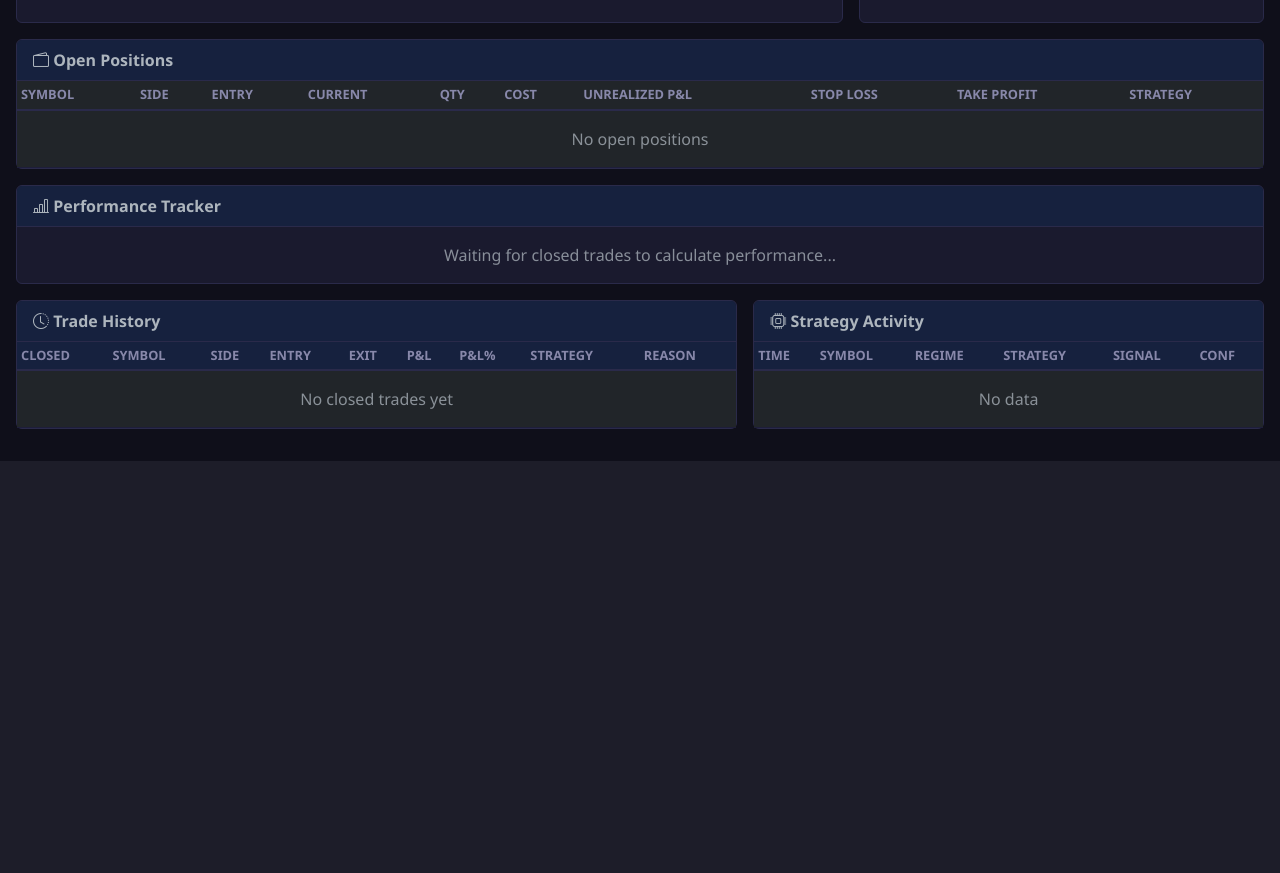
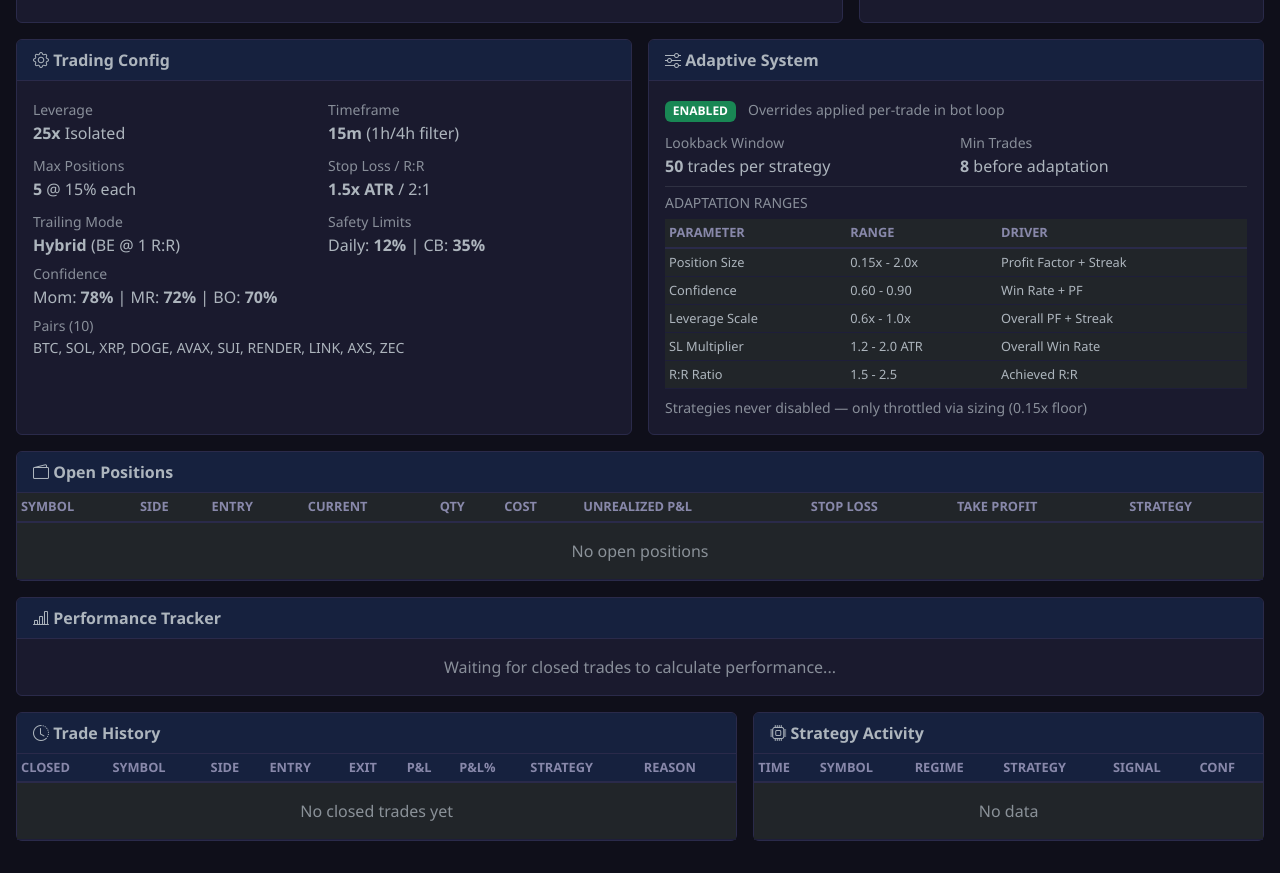
Before and after one commit to sumedhmohaneTS/CryptoTrader, a Flask app: page / in a window 1280 px wide. Shown: the part 464-1337 px from the top of the page. Before the commit the page ends 925 px from the top, so only its background shows below. Run offline with Flask 3, Linux system fonts and the light colour scheme; data that the repository does not hold is empty.

Commit message:
Add config & adaptive status cards to dashboard
Shows current trading config (leverage, timeframe, pairs, trailing, limits)
and adaptive regime system status (enabled/disabled, parameters, ranges).
New /api/config endpoint serves settings from config/settings.py.

Co-Authored-By: Claude Opus 4.6 <noreply@anthropic.com>

```diff
--- a/dashboard/app.py
+++ b/dashboard/app.py
@@ -92,6 +92,49 @@ def api_performance():
     return jsonify(get_performance_report())
 
 
+@app.route("/api/config")
+def api_config():
+    from config import settings as s
+    config = {
+        "leverage": getattr(s, "LEVERAGE", 1),
+        "timeframe": getattr(s, "PRIMARY_TIMEFRAME", "15m"),
+        "max_positions": getattr(s, "MAX_OPEN_POSITIONS", 5),
+        "position_size_pct": getattr(s, "MAX_POSITION_PCT", 0.15),
+        "stop_loss_atr": getattr(s, "STOP_LOSS_ATR_MULTIPLIER", 1.5),
+        "reward_risk": getattr(s, "REWARD_RISK_RATIO", 2.0),
+        "trailing_enabled": getattr(s, "TRAILING_STOP_ENABLED", False),
+        "trailing_hybrid": getattr(s, "TRAILING_HYBRID", False),
+        "breakeven_rr": getattr(s, "BREAKEVEN_RR", 1.0),
+        "daily_loss_limit": getattr(s, "DAILY_LOSS_LIMIT_PCT", 0.12),
+        "circuit_breaker": getattr(s, "MAX_DRAWDOWN_PCT", 0.35),
+        "pairs": getattr(s, "DEFAULT_PAIRS", []),
+        "pair_rotation": getattr(s, "ENABLE_PAIR_ROTATION", False),
+        "adaptive_enabled": getattr(s, "ADAPTIVE_ENABLED", False),
+        "adaptive_lookback": getattr(s, "ADAPTIVE_LOOKBACK_TRADES", 30),
+        "adaptive_min_trades": getattr(s, "ADAPTIVE_MIN_TRADES", 8),
+        "confidence": {
+            "momentum": getattr(s, "STRATEGY_MIN_CONFIDENCE", {}).get("momentum", 0.78),
+            "mean_reversion": getattr(s, "STRATEGY_MIN_CONFIDENCE", {}).get("mean_reversion", 0.72),
+            "breakout": getattr(s, "STRATEGY_MIN_CONFIDENCE", {}).get("breakout", 0.70),
+        },
+    }
+
+    # Include live adaptive state if available
+    adaptive_state = None
+    if getattr(s, "ADAPTIVE_ENABLED", False):
+        try:
+            from adaptive.performance_tracker import PerformanceTracker
+            from adaptive.adaptive_controller import AdaptiveController
+            # Try to get the live bot's tracker (if running in same process)
+            # Otherwise return static config only
+            adaptive_state = {"status": "enabled", "note": "Overrides applied per-trade in bot loop"}
+        except Exception:
+            pass
+
+    config["adaptive_state"] = adaptive_state
+    return jsonify(config)
+
+
 @app.route("/api/bot/start", methods=["POST"])
 def api_bot_start():
     result = start_bot()
--- a/templates/dashboard.html
+++ b/templates/dashboard.html
@@ -122,6 +122,26 @@
             <div class="card h-100">
                 <div class="card-header"><i class="bi bi-shield-check"></i> Risk Status</div>
                 <div class="card-body" id="risk-metrics">
+                    <div class="text-muted text-center">Loading...</div>
+                </div>
+            </div>
+        </div>
+    </div>
+
+    <!-- Config & Adaptive Status -->
+    <div class="row g-3 mb-3">
+        <div class="col-lg-6">
+            <div class="card h-100">
+                <div class="card-header"><i class="bi bi-gear"></i> Trading Config</div>
+                <div class="card-body" id="config-body">
+                    <div class="text-muted text-center">Loading...</div>
+                </div>
+            </div>
+        </div>
+        <div class="col-lg-6">
+            <div class="card h-100">
+                <div class="card-header"><i class="bi bi-sliders"></i> Adaptive System</div>
+                <div class="card-body" id="adaptive-body">
                     <div class="text-muted text-center">Loading...</div>
                 </div>
             </div>
@@ -564,6 +584,92 @@ async function loadPerformance() {
         </div>`;
 }
 
+async function loadConfig() {
+    const d = await api('/api/config');
+    if (!d) return;
+
+    // Trading config card
+    const cfgEl = $('config-body');
+    const pairs = (d.pairs || []).map(p => p.replace('/USDT', '')).join(', ');
+    const trailMode = d.trailing_hybrid ? 'Hybrid' : d.trailing_enabled ? 'Pure Trailing' : 'Fixed TP';
+    cfgEl.innerHTML = `
+        <div class="row g-2">
+            <div class="col-6">
+                <small class="text-muted">Leverage</small>
+                <div><strong>${d.leverage}x</strong> Isolated</div>
+            </div>
+            <div class="col-6">
+                <small class="text-muted">Timeframe</small>
+                <div><strong>${d.timeframe}</strong> (1h/4h filter)</div>
+            </div>
+            <div class="col-6">
+                <small class="text-muted">Max Positions</small>
+                <div><strong>${d.max_positions}</strong> @ ${(d.position_size_pct * 100).toFixed(0)}% each</div>
+            </div>
+            <div class="col-6">
+                <small class="text-muted">Stop Loss / R:R</small>
+                <div><strong>${d.stop_loss_atr}x ATR</strong> / ${d.reward_risk}:1</div>
+            </div>
+            <div class="col-6">
+                <small class="text-muted">Trailing Mode</small>
+                <div><strong>${trailMode}</strong> ${d.breakeven_rr ? '(BE @ ' + d.breakeven_rr + ' R:R)' : ''}</div>
+            </div>
+            <div class="col-6">
+                <small class="text-muted">Safety Limits</small>
+                <div>Daily: <strong>${(d.daily_loss_limit * 100).toFixed(0)}%</strong> | CB: <strong>${(d.circuit_breaker * 100).toFixed(0)}%</strong></div>
+            </div>
+            <div class="col-12 mt-1">
+                <small class="text-muted">Confidence</small>
+                <div>Mom: <strong>${(d.confidence.momentum * 100).toFixed(0)}%</strong> | MR: <strong>${(d.confidence.mean_reversion * 100).toFixed(0)}%</strong> | BO: <strong>${(d.confidence.breakout * 100).toFixed(0)}%</strong></div>
+            </div>
+            <div class="col-12 mt-1">
+                <small class="text-muted">Pairs (${(d.pairs || []).length})</small>
+                <div class="small">${pairs}</div>
+            </div>
+        </div>`;
+
+    // Adaptive system card
+    const adEl = $('adaptive-body');
+    if (d.adaptive_enabled) {
+        const state = d.adaptive_state;
+        adEl.innerHTML = `
+            <div class="mb-2">
+                <span class="badge bg-success">ENABLED</span>
+                <span class="text-muted ms-2 small">Overrides applied per-trade in bot loop</span>
+            </div>
+            <div class="row g-2">
+                <div class="col-6">
+                    <small class="text-muted">Lookback Window</small>
+                    <div><strong>${d.adaptive_lookback}</strong> trades per strategy</div>
+                </div>
+                <div class="col-6">
+                    <small class="text-muted">Min Trades</small>
+                    <div><strong>${d.adaptive_min_trades}</strong> before adaptation</div>
+                </div>
+            </div>
+            <hr class="my-2 border-secondary">
+            <h6 class="mb-2 small text-muted">ADAPTATION RANGES</h6>
+            <table class="table table-sm mb-0" style="font-size:0.8rem;">
+                <thead><tr><th>Parameter</th><th>Range</th><th>Driver</th></tr></thead>
+                <tbody>
+                    <tr><td>Position Size</td><td>0.15x - 2.0x</td><td>Profit Factor + Streak</td></tr>
+                    <tr><td>Confidence</td><td>0.60 - 0.90</td><td>Win Rate + PF</td></tr>
+                    <tr><td>Leverage Scale</td><td>0.6x - 1.0x</td><td>Overall PF + Streak</td></tr>
+                    <tr><td>SL Multiplier</td><td>1.2 - 2.0 ATR</td><td>Overall Win Rate</td></tr>
+                    <tr><td>R:R Ratio</td><td>1.5 - 2.5</td><td>Achieved R:R</td></tr>
+                </tbody>
+            </table>
+            <div class="mt-2 small text-muted">Strategies never disabled — only throttled via sizing (0.15x floor)</div>`;
+    } else {
+        adEl.innerHTML = `
+            <div class="text-center">
+                <span class="badge bg-secondary mb-2">DISABLED</span>
+                <div class="text-muted small">Static config active — using fixed parameters from settings.py</div>
+                <div class="mt-2 small">Enable with <code>ADAPTIVE_ENABLED = True</code></div>
+            </div>`;
+    }
+}
+
 // Bot control
 async function startBot() {
     $('btn-start').disabled = true;
@@ -593,7 +699,7 @@ async function refreshAll() {
     await Promise.all([
         loadStatus(), loadPortfolio(), loadPositions(),
         loadRisk(), loadTrades(), loadStrategyLog(), loadEquity(),
-        loadPerformance(),
+        loadPerformance(), loadConfig(),
     ]);
     $('last-updated').textContent = 'Updated ' + new Date().toLocaleTimeString();
 }
```
